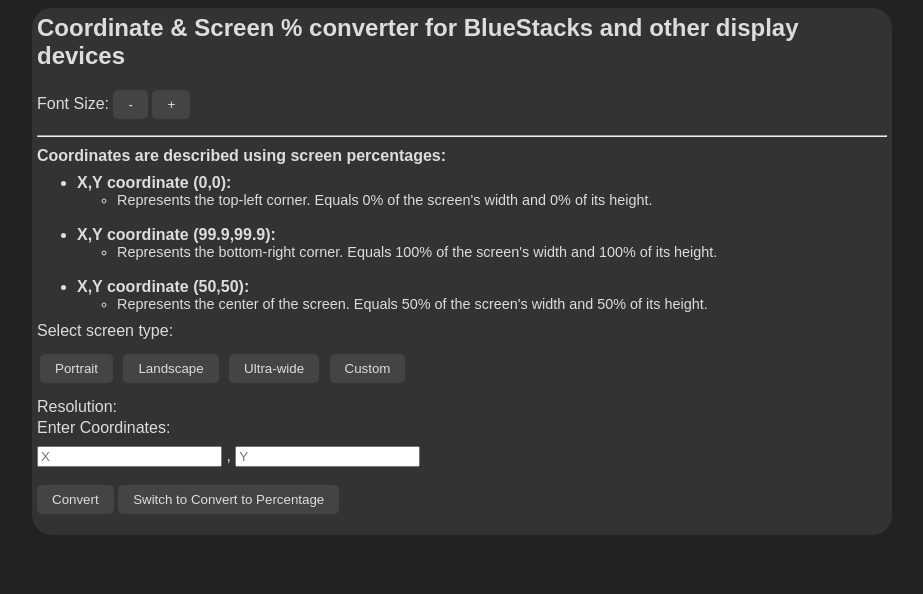
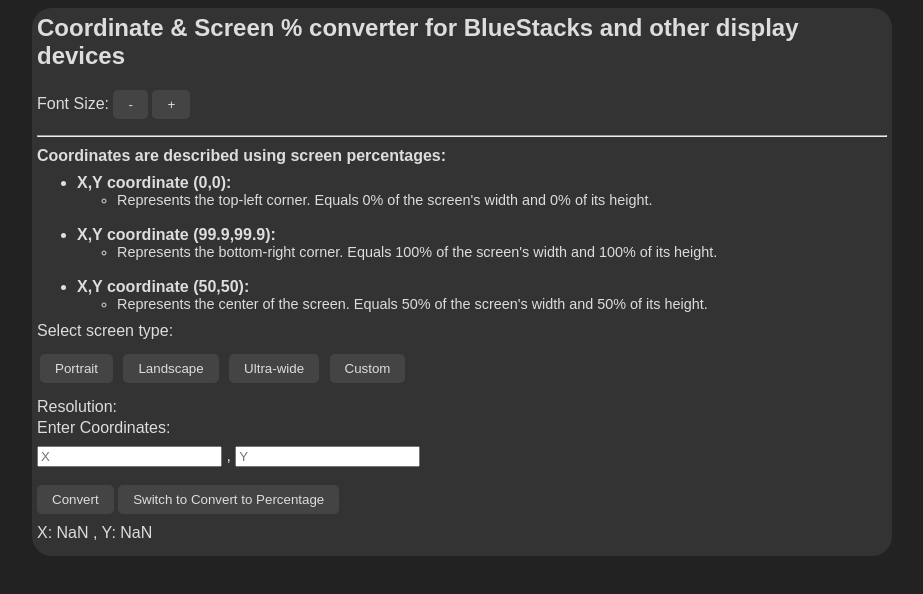
Before and after one commit to Relishablez/DisplayRes_coords_calc, a plain HTML site: page index.html in a window 1280 px wide. Both pictures are taken after a click on the button "Switch to Convert to Coordinates". Shown: the whole page, without its empty margins (178-1101 px from the left). Drawn offline with Linux system fonts and the light colour scheme.

Commit message:
Update index.html

```diff
--- a/index.html
+++ b/index.html
@@ -169,13 +169,15 @@
             const toggleButton = document.getElementById('toggleConversionMode');
 
             if (mode === "toPercentage") {
-                document.getElementById('conversionMode').value = "toCoordinates";
-                toggleButton.innerText = "Switch to Convert to Percentage";
+            document.getElementById('conversionMode').value = "toCoordinates";
+            toggleButton.innerText = "Switch to Convert to Percentage";
             } else {
                 document.getElementById('conversionMode').value = "toPercentage";
                 toggleButton.innerText = "Switch to Convert to Coordinates";
             }
+            convert(); // Perform conversion after switching mode
         }
+
 
         function convert() {
             const mode = document.getElementById('conversionMode').value;
```
